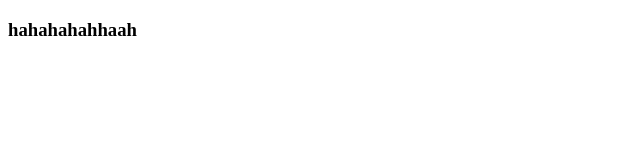
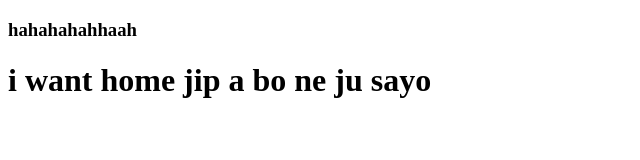
Before and after one commit to LLeesangyeol/chunmashingyo, a plain HTML site: page index.html in a window 1280 px wide. Shown: the whole page, without its empty margins (0-640 px from the left). Drawn offline with Linux system fonts and the light colour scheme.

Commit message:
third commit

```diff
--- a/index.html
+++ b/index.html
@@ -7,5 +7,6 @@
 </head>
 <body>
     <h3>hahahahahhaah</h3>
+    <h1>i want home jip a bo ne ju sayo</h1>
 </body>
 </html>
```
